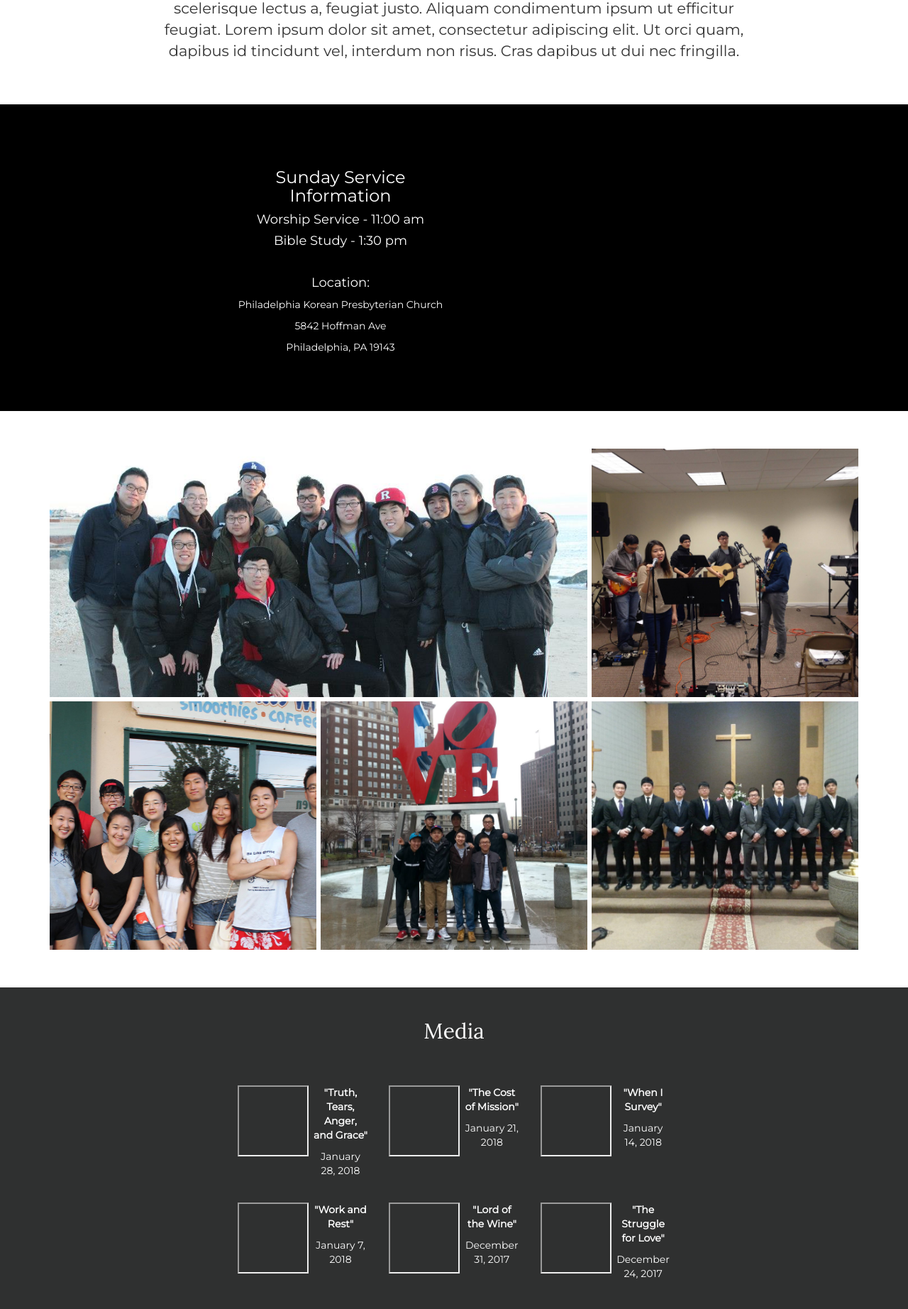
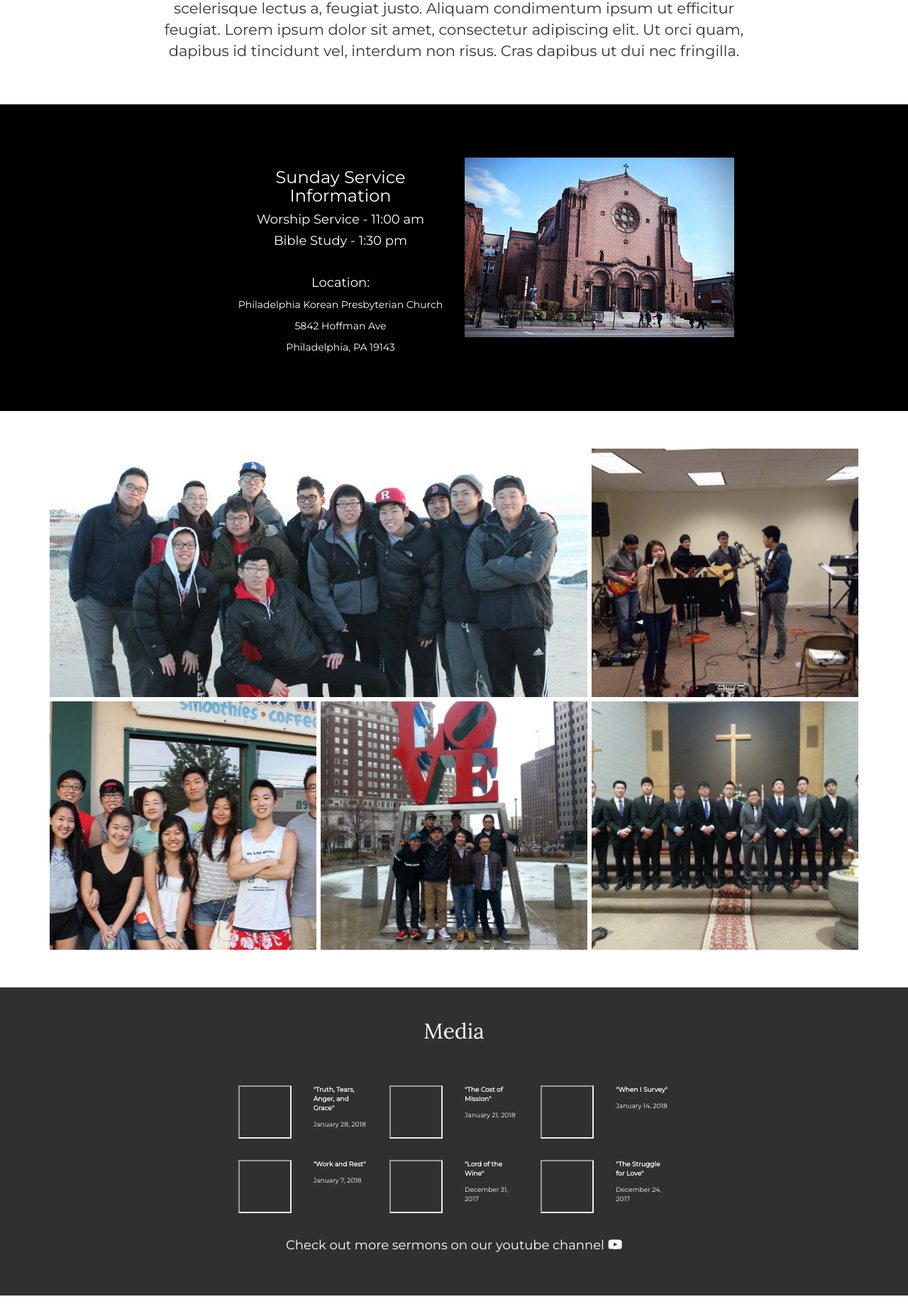
Before and after one commit to rso136/pkpc, a PHP site: page / in a window 1280 px wide. Shown: the part 716-2560 px from the top of the page at 71% size. Run offline with PHP 8.4, Linux system fonts and the light colour scheme; some libraries are stand-ins or nearby versions; grey boxes are pictures that could not be loaded.

Commit message:
Updated tablet media queries

```diff
--- a/assets/css/style.css
+++ b/assets/css/style.css
@@ -385,7 +385,8 @@
 
 @media only screen
 and (min-device-width : 768px)
-and (max-device-width : 1024px) {
+and (max-device-width : 1024px)
+and (orientation: portrait) {
 
 	#bannerTitle {
 		font-size: 1.5em;
@@ -411,6 +412,35 @@
 	.infoRow {
 		text-align: center;
 	}
+
+}
+
+@media only screen
+and (min-device-width : 768px)
+and (max-device-width : 1024px)
+and (orientation: landscape) {
+
+	#churchImg {
+		display: initial;
+	}
+
+	iframe {
+		width: 75px;
+		height: 75px;
+	}
+
+	.sermonDes > p {
+		font-size:.65em;
+	}
+
+	.sermonDes {
+		text-align: initial;
+	}
+
+	.infoRow {
+		text-align: initial;
+	}
+
 
 }
 
```
